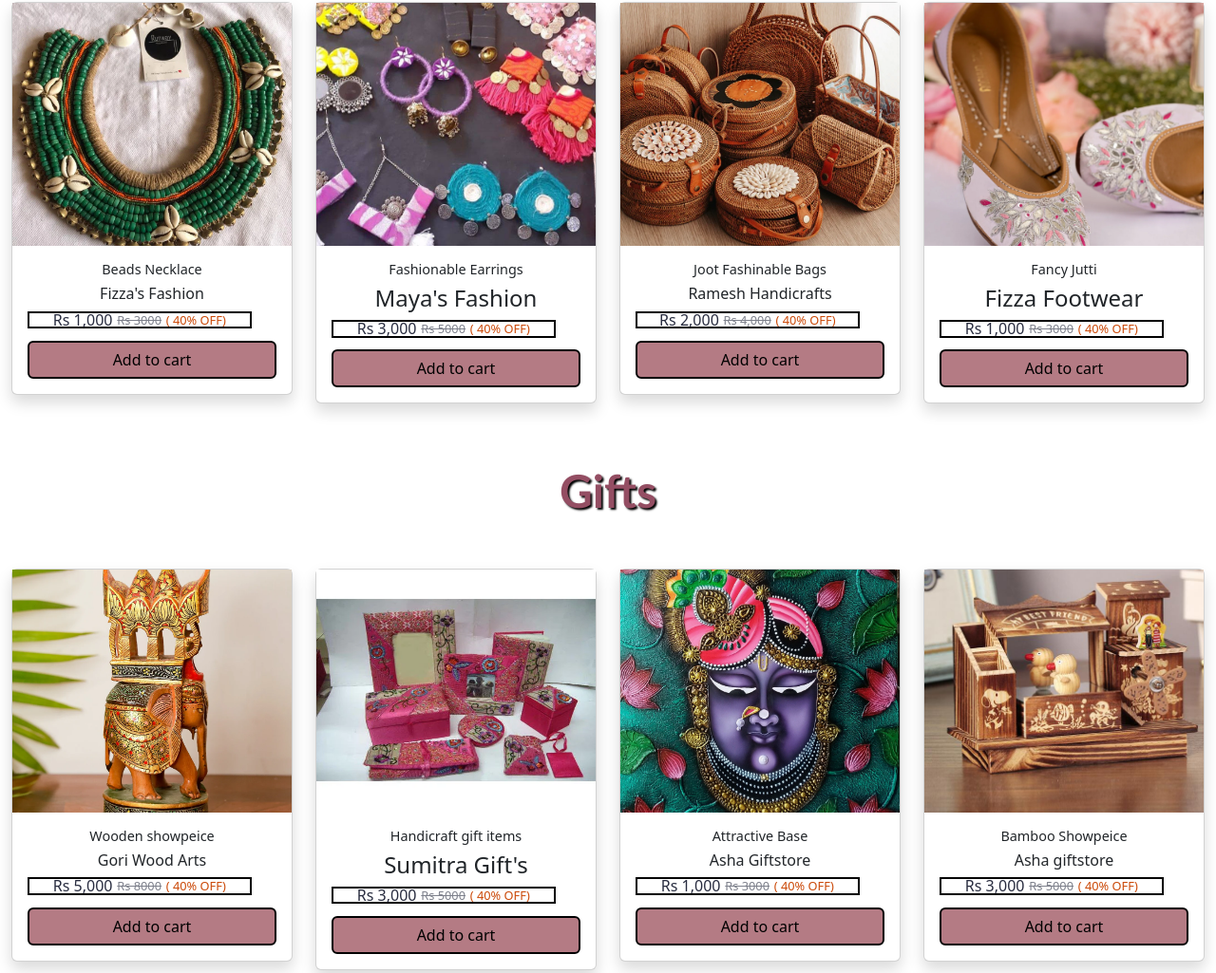
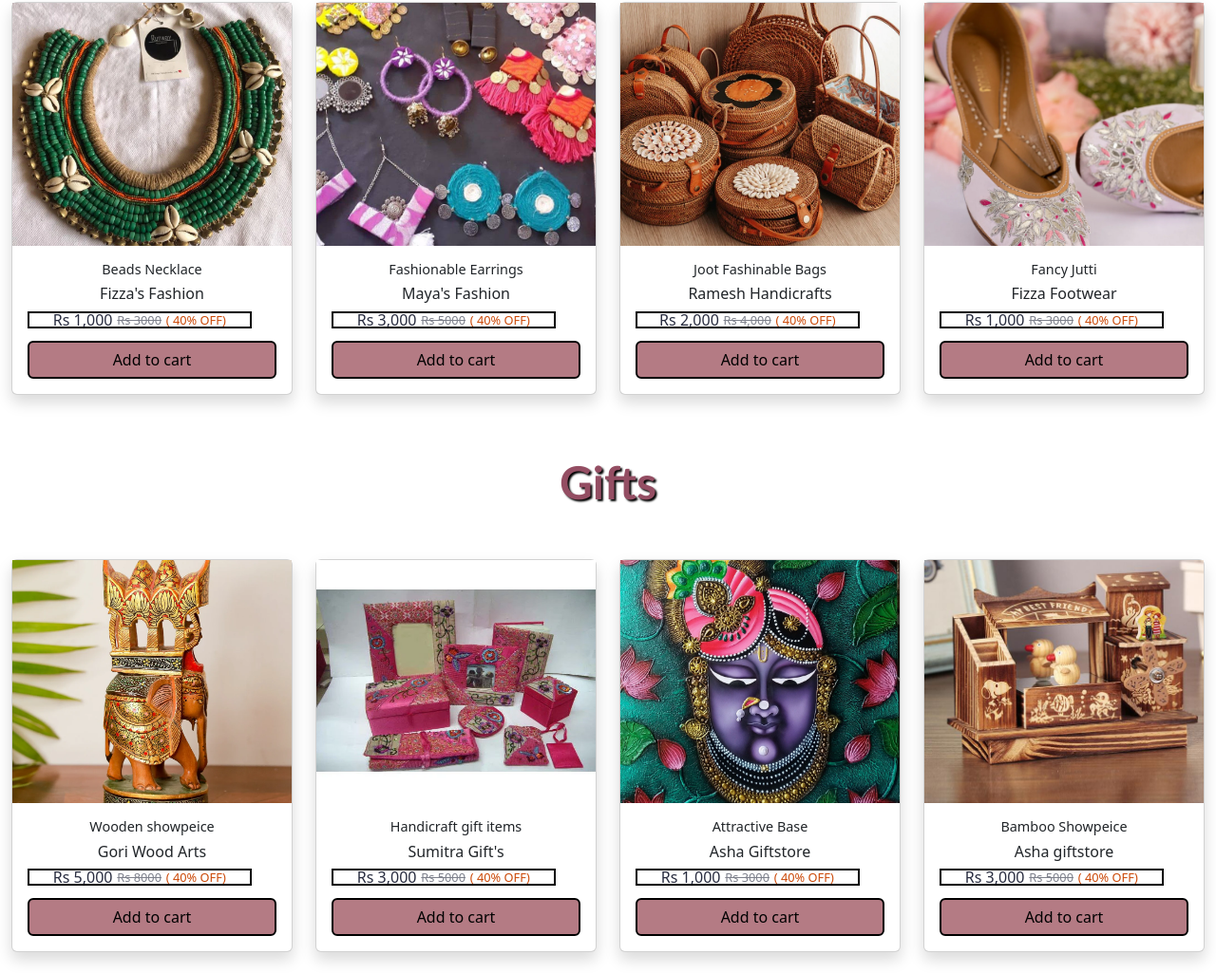
Before and after one commit to rkkdk/Crafttt_India, a plain HTML site: page index.html in a window 1280 px wide. Shown: the part 2636-3661 px from the top of the page at 95% size. Drawn offline with nearby package versions, Linux system fonts and the light colour scheme; files whose address does not match are found by name.

Commit message:
Update index.html

```diff
--- a/index.html
+++ b/index.html
@@ -473,7 +473,7 @@
                   />
                   <div class="card-body">
                     <h5 class="card-title">Fashionable Earrings</h5>
-                    <h4>Maya's Fashion</h4>
+                    <h4 class="company-name">Maya's Fashion</h4>
                     <div class="price">
                       <span class="current-price">Rs 3,000</span>
                       <span class="Original-price">Rs 5000</span>
@@ -513,7 +513,7 @@
                   />
                   <div class="card-body">
                     <h5 class="card-title">Fancy Jutti</h5>
-                    <h4>Fizza Footwear</h4>
+                    <h4 class="company-name">Fizza Footwear</h4>
                     <div class="price">
                       <span class="current-price">Rs 1,000</span>
                       <span class="Original-price">Rs 3000</span>
@@ -560,7 +560,7 @@
                   />
                   <div class="card-body">
                     <h5 class="card-title">Handicraft gift items</h5>
-                    <h4>Sumitra Gift's</h4>
+                    <h4 class="company-name">Sumitra Gift's</h4>
                     <div class="price">
                       <span class="current-price">Rs 3,000</span>
                       <span class="Original-price">Rs 5000</span>
```
